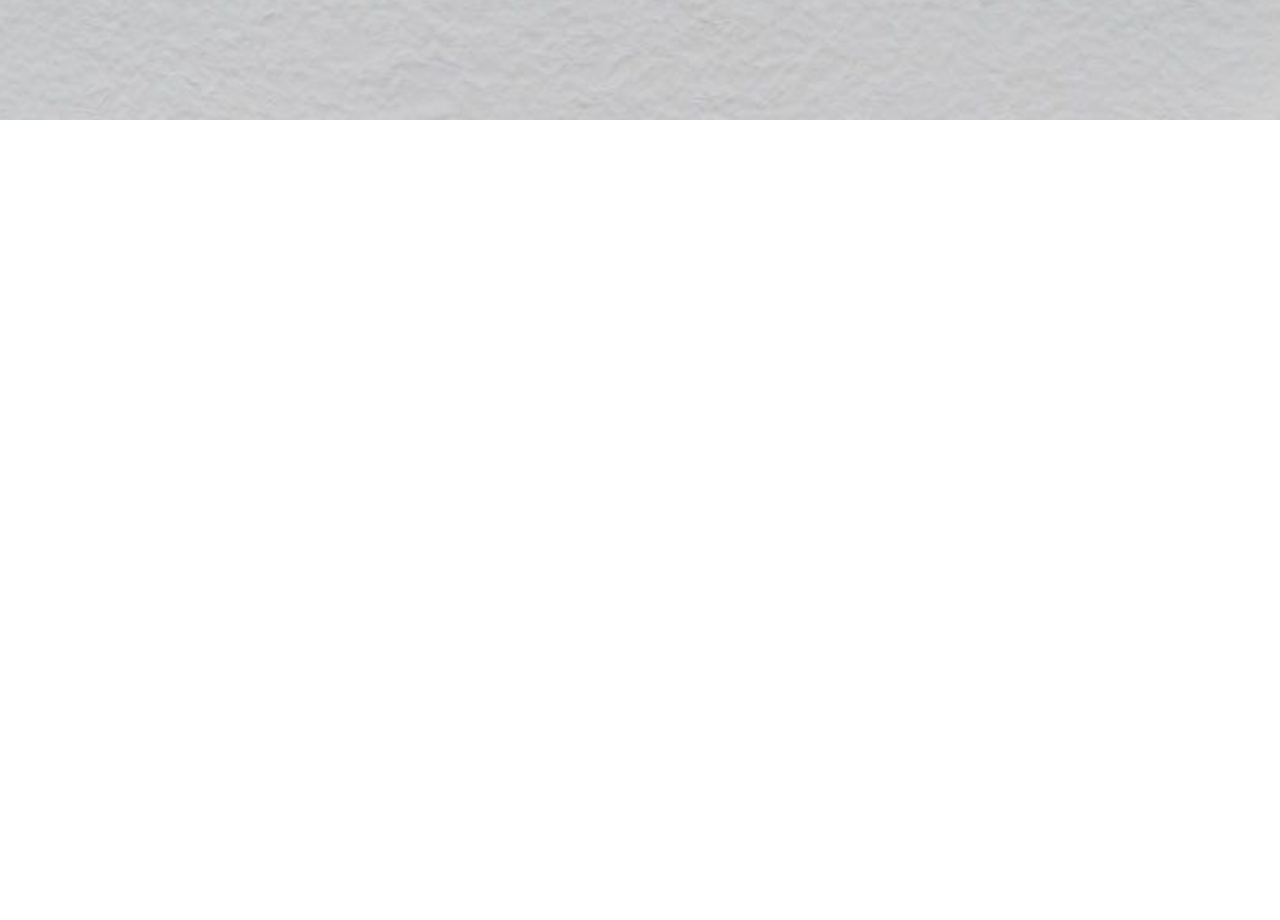
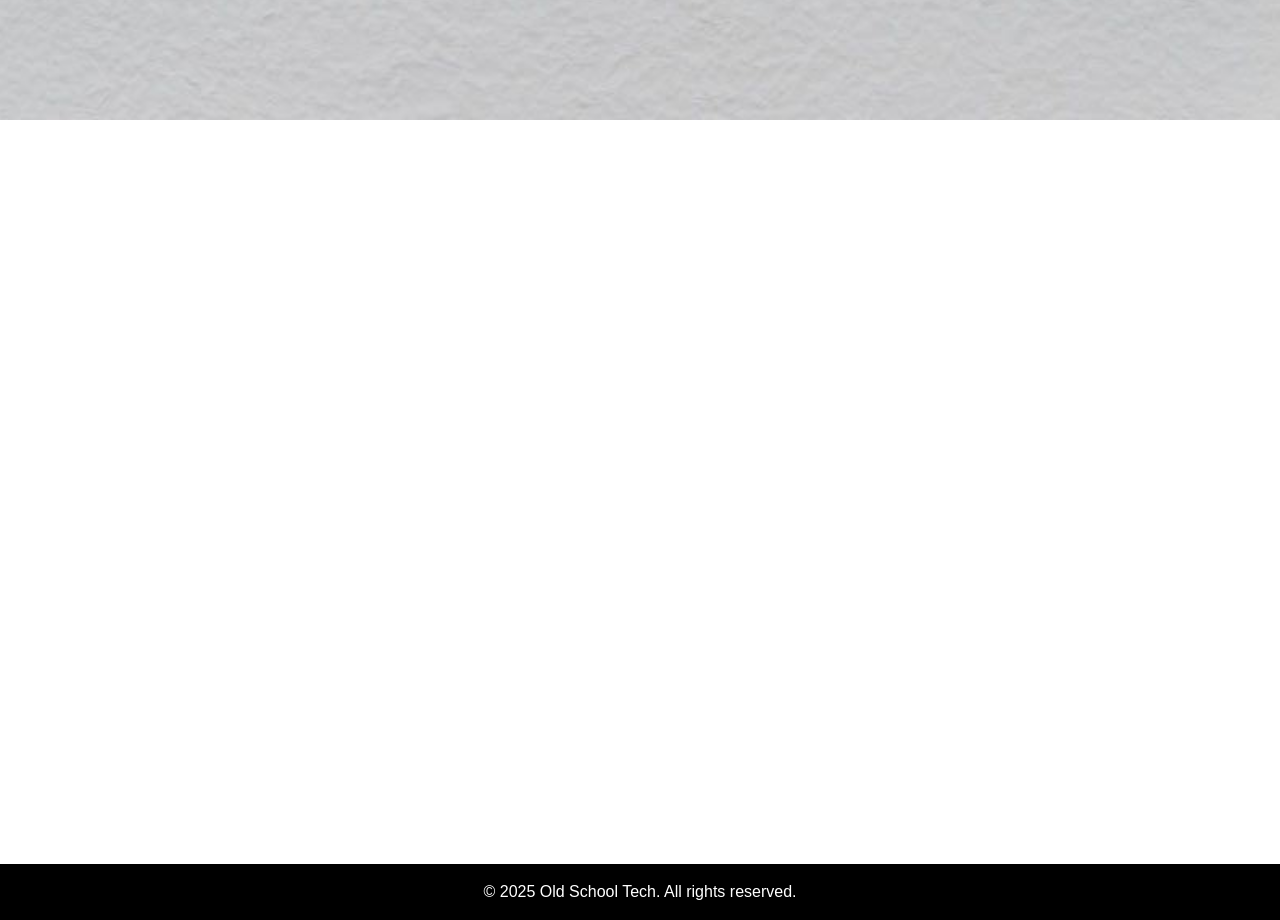
Before and after one commit to Miliros/the-secret-shop, a Next.js app: page /login in a window 1280 px wide. Shown: the part 680-1600 px from the top of the page. Before the commit the page ends 800 px from the top, so only its background shows below. Built offline with nearby package versions, Linux system fonts and the light colour scheme.

Commit message:
component footer

```diff
--- a/src/app/layout.tsx
+++ b/src/app/layout.tsx
@@ -1,6 +1,7 @@
 import type { Metadata } from "next";
 import "./globals.css";
 import { CartProvider } from "@/components/cart/CartContext";
+import Footer from "@/components/Footer"; // Asegúrate de importar tu componente Footer
 
 export const metadata: Metadata = {
   title: "The Secret Shop",
@@ -18,6 +19,7 @@ export default function RootLayout({
         <CartProvider>
           <main>{children}</main>
         </CartProvider>
+        <Footer /> {/* Aquí colocas el Footer */}
       </body>
     </html>
   );
--- /dev/null
+++ b/src/components/Footer.tsx
@@ -0,0 +1,17 @@
+import React from "react";
+
+const Footer: React.FC = () => {
+  return (
+    <div className="flex flex-col min-h-screen">
+      <main className="flex-grow"></main>
+
+      <footer className="bg-black text-white py-4">
+        <div className="container mx-auto text-center">
+          <p>&copy; 2025 Old School Tech. All rights reserved.</p>
+        </div>
+      </footer>
+    </div>
+  );
+};
+
+export default Footer;
```
